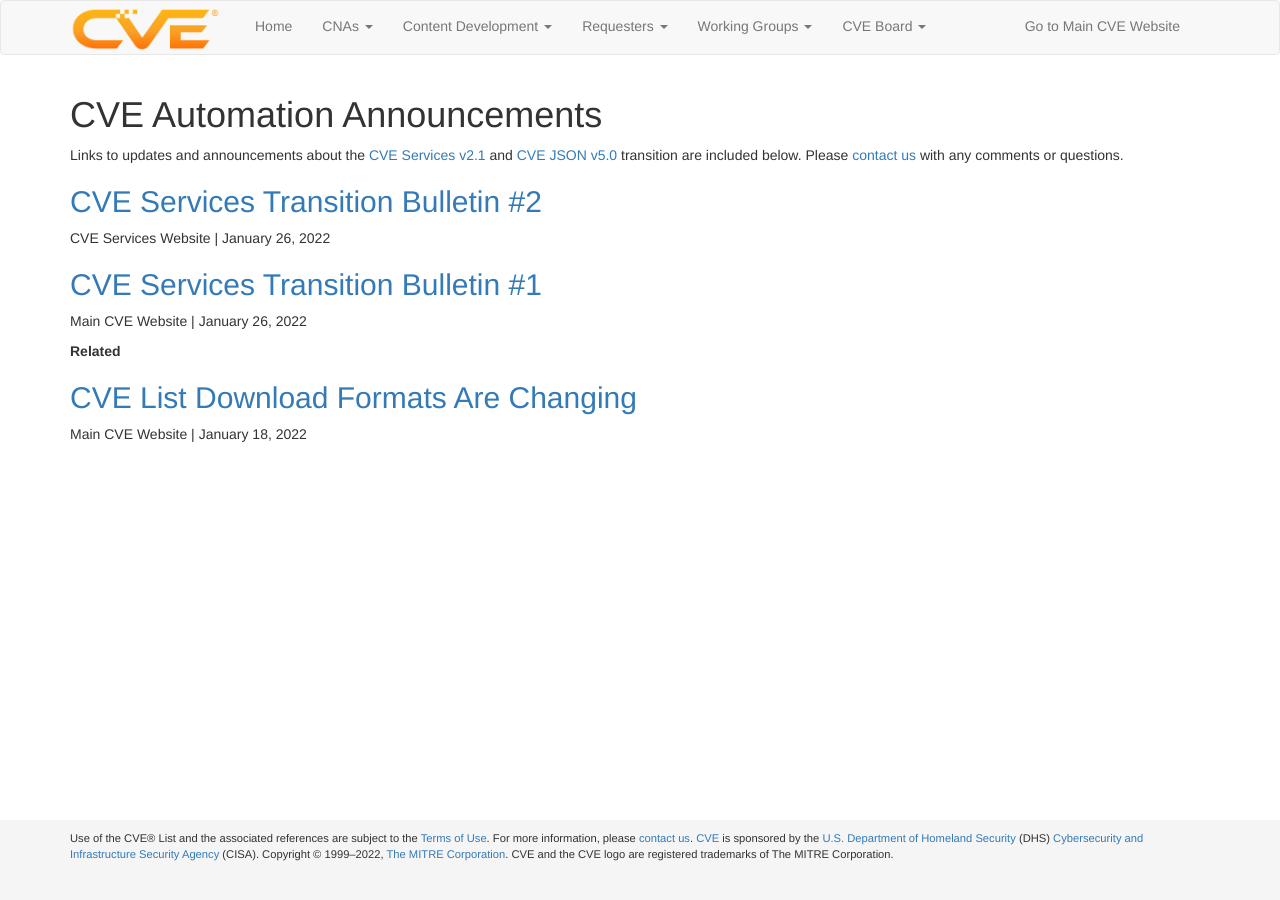
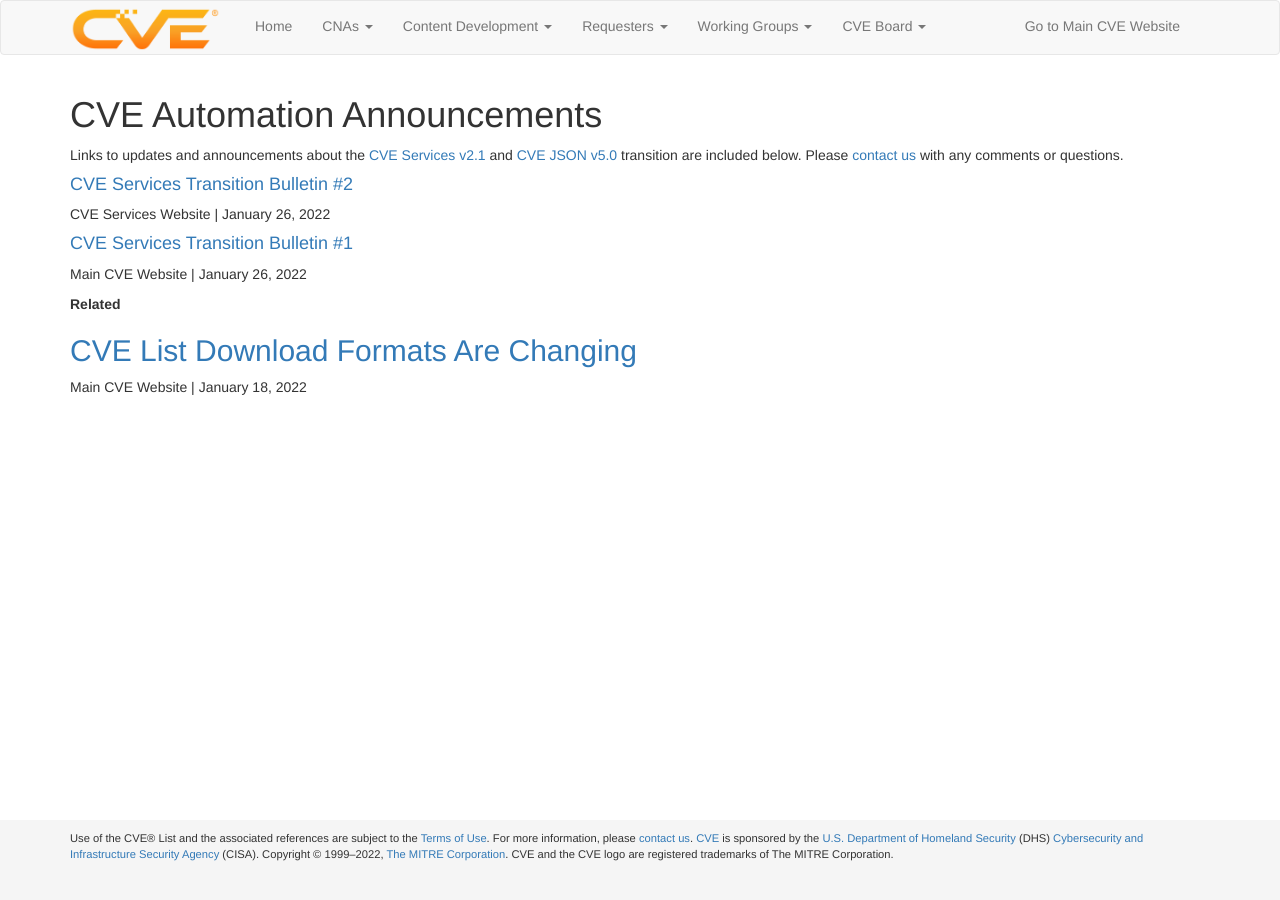
Before and after one commit to CVEProject/cveproject.github.io, a Jekyll site: the page built from automation-announcements.md, in a window 1280 px wide. Built offline with Jekyll 4.4.1, drawn with Linux system fonts in a browser that asks for light colours; nearby versions of some CDN libraries.

```diff
--- a/automation-announcements.md
+++ b/automation-announcements.md
@@ -5,10 +5,10 @@ layout: page
 
 Links to updates and announcements about the [CVE Services v2.1](https://github.com/CVEProject/cve-services) and [CVE JSON v5.0](https://github.com/CVEProject/cve-schema/blob/master/schema/v5.0/CVE_JSON_5.0_schema.json) transition are included below. Please [contact us](https://cveform.mitre.org/) with any comments or questions.
 
-## [CVE Services Transition Bulletin #2](https://cveproject.github.io/automation-transition#bulletin-number-2)
+#### [CVE Services Transition Bulletin #2](https://cveproject.github.io/automation-transition#bulletin-number-2)
 CVE Services Website | January 26, 2022
 
-## [CVE Services Transition Bulletin #1](https://www.cve.org/Media/News/item/news/2022/01/11/Changes-Coming-to-CVE-Record)
+#### [CVE Services Transition Bulletin #1](https://www.cve.org/Media/News/item/news/2022/01/11/Changes-Coming-to-CVE-Record)
 Main CVE Website | January 26, 2022
 
 <strong>Related</strong>
```
